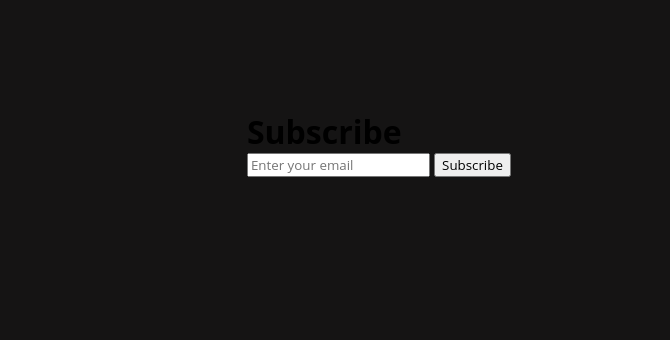
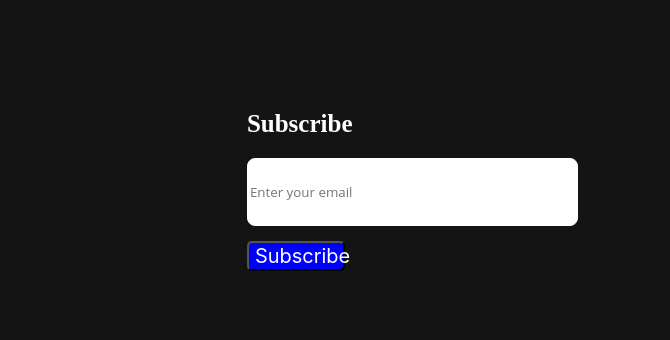
Before and after one commit to SanviRahman/new-year-portfolio, a plain HTML site: page index.html in a window 1280 px wide. Shown: the part 2834-3174 px from the top of the page, 610-1280 px from the left. Drawn offline with Linux system fonts and the light colour scheme.

Commit message:
added extra now

```diff
--- a/index.html
+++ b/index.html
@@ -101,7 +101,7 @@
             </div>
             <div class="div4-2">
                 <h1 class="font9">Subscribe</h1>
-                <input type="text" id="sanvi" placeholder="Enter your email">
+                <input type="text" id="sanvi" placeholder="Enter your email"> <br>
                 <button class="btn2">Subscribe</button>
             </div>
         </div>
--- a/styles.css
+++ b/styles.css
@@ -212,6 +212,7 @@
 .div4-2{
     margin-left: 250px;
     margin-right: 300px;
+    display:block;
 }
 /* div4-1 */
 #sanvi1{
@@ -254,6 +255,27 @@
     margin-left: 230px;
 }
 /* div4-2 */
-div4-2{
-    display:block;
+.font9{
+    color: #FFF;
+    font-family: Work Sans;
+    font-size: 25px;
+    font-style: normal;
 }
+#sanvi{
+    margin-top: 20px;
+    width: 325px;
+    height: 64px;
+    flex-shrink: 0;
+    border-radius: 8px;
+    border: 1px solid #FFF;
+}
+.btn2{
+    margin-top: 15px;
+    width: 98.061px;
+    color: #FFF;
+    background-color: blue;
+    font-family: Inter;
+    font-size: 20px;
+    font-style: normal;
+    border-radius: 5px;
+}
```
